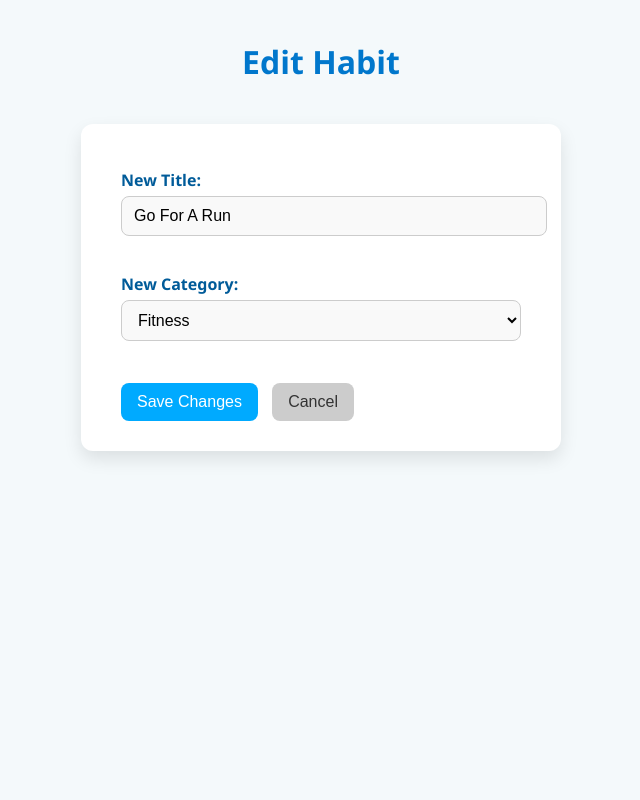
After one commit to AndrewTranKings/AT3-App, a Flask app: page /edit_habit/1 in a window 1280 px wide. The commit adds this page. Shown: the whole page, without its empty margins (319-959 px from the left). Run offline with Flask 3, Linux system fonts and the light colour scheme.

Commit message:
Edit and delete habit buttons created. Works for whichever habit the user selects with the habit buttons above. Proper styling of buttons, greyed out when no habit selected, coloured in when habit selected. Fixed issue where improper days is displayed initially. Corresponding logs are also deleted along with the habit.

```diff
--- a/home/data.py
+++ b/home/data.py
@@ -21,7 +21,7 @@ class Habit(db.Model):
     title = db.Column(db.String(100), nullable=False)
     category = db.Column(db.String(100), nullable=False)
     user_id = db.Column(db.Integer, db.ForeignKey('user.id'), nullable = False)
-    logs = db.relationship('HabitLog', backref='habit', lazy=True)
+    logs = db.relationship('HabitLog', backref='habit', lazy=True, cascade='all, delete-orphan')
 
     def __init__(self, title, category, user_id):
         self.title = title
--- a/home/server.py
+++ b/home/server.py
@@ -1,7 +1,7 @@
 from flask import Flask, render_template, url_for, redirect, request, jsonify, session
 from data import db, User, Habit, HabitLog
 from user import create_new_user, update_user_profile
-from habit import create_new_habit
+from habit import create_new_habit, edit_a_habit, delete_a_habit
 import os
 from datetime import datetime
 
@@ -109,6 +109,32 @@ def create_habit():
         create_new_habit(title_input, category_input, user_id_input)
         return redirect(url_for('calendar'))
 
+@app.route('/edit_habit/<int:habit_id>', methods=['GET', 'POST'])
+def edit_habit(habit_id):
+    habit = Habit.query.get(habit_id)
+    if not habit:
+        return "Habit not found", 404
+
+    if request.method == 'POST':
+        title_input = request.form.get('title')
+        category_input = request.form.get('category')
+        edit_a_habit(habit_id, title_input, category_input)
+        return redirect(url_for('calendar'))
+
+    return render_template('edit_habit.html', habit=habit)
+
+@app.route('/delete_habit/<int:habit_id>', methods=['POST'])
+def delete_habit(habit_id):
+    #Only logged in user can delete their habit
+    user_id = session.get('user_id')
+    if not user_id:
+        return redirect(url_for('login'))
+
+    success = delete_a_habit(habit_id)
+    if not success:
+        return "Habit not found", 404
+    return redirect(url_for('calendar'))
+
 @app.route('/log_habit', methods=['POST'])
 def log_habit():
     data = request.get_json()
--- /dev/null
+++ b/home/static/css/edit_habit.css
@@ -0,0 +1,75 @@
+body {
+    font-family: 'Segoe UI', Tahoma, Geneva, Verdana, sans-serif;
+    background: #f4f9fb;
+    margin: 0;
+    padding: 0;
+    color: #333;
+    display: flex;
+    flex-direction: column;
+    align-items: center;
+    justify-content: flex-start;
+    min-height: 100vh;
+}
+
+h1 {
+    color: #0077cc;
+    margin-top: 40px;
+    font-size: 2rem;
+}
+
+form {
+    background: white;
+    padding: 30px 40px;
+    border-radius: 12px;
+    box-shadow: 0 8px 18px rgba(0, 0, 0, 0.1);
+    width: 90%;
+    max-width: 400px;
+    margin-top: 20px;
+}
+
+label {
+    display: block;
+    margin-top: 15px;
+    font-weight: bold;
+    color: #005b99;
+}
+
+input[type="text"],
+select {
+    width: 100%;
+    padding: 10px 12px;
+    margin-top: 5px;
+    border: 1px solid #ccc;
+    border-radius: 8px;
+    font-size: 1rem;
+    background: #f9f9f9;
+}
+
+button {
+    margin-top: 20px;
+    padding: 10px 16px;
+    font-size: 1rem;
+    border: none;
+    border-radius: 8px;
+    cursor: pointer;
+    margin-right: 10px;
+    transition: background-color 0.3s ease;
+}
+
+button[type="submit"] {
+    background-color: #00aaff;
+    color: white;
+}
+
+button[type="submit"]:hover {
+    background-color: #008ecc;
+}
+
+button[type="button"] {
+    background-color: #ccc;
+    color: #333;
+}
+
+button[type="button"]:hover {
+    background-color: #aaa;
+}
--- /dev/null
+++ b/home/templates/edit_habit.html
@@ -0,0 +1,30 @@
+<!DOCTYPE html>
+<html lang="en">
+<head>
+    <meta charset="UTF-8">
+    <meta name="viewport" content="width=device-width, initial-scale=1.0">
+    <title>Edit Habit</title>
+    <link rel="stylesheet" href="{{ url_for('static', filename='css/edit_habit.css') }}">
+</head>
+<body>
+    <h1>Edit Habit</h1>
+    <form method="POST">
+    <label for="title">New Title:</label>
+    <input type="text" name="title" id="title" value="{{ habit.title }}"><br><br>
+
+    <label for="category">New Category:</label>
+    <select name="category" id="category">
+            <option value="">-- Keep Current --</option>
+            <option value="Health" {% if habit.category == 'Health' %}selected{% endif %}>Health</option>
+            <option value="Fitness" {% if habit.category == 'Fitness' %}selected{% endif %}>Fitness</option>
+            <option value="Productivity" {% if habit.category == 'Productivity' %}selected{% endif %}>Productivity</option>
+            <option value="Mindfulness" {% if habit.category == 'Mindfulness' %}selected{% endif %}>Mindfulness</option>
+            <option value="Other" {% if habit.category == 'Other' %}selected{% endif %}>Other</option>
+        </select><br><br>
+
+    <button type="submit">Save Changes</button>
+    <a href="{{ url_for('calendar') }}"><button type="button">Cancel</button></a>
+</form>
+
+</body>
+</html>
--- a/home/user.py
+++ b/home/user.py
@@ -38,3 +38,5 @@ def allowed_file(filename):
     return '.' in filename and filename.rsplit('.', 1)[1].lower() in ALLOWED_EXTENSIONS
 
 #MUST ADD A VISUAL ALERT FOR USER TO KNOW FILE TYPE IS INCORRECT
+#Sort out calendar bug where no habit selected displays 31 days
+#Work on shop or community
```
Also changed, not shown: home/habit.py (+20 -0 lines), home/static/JavaScript/calendar.js (+28 -4 lines), home/static/css/calendar2.css (+69 -1 lines), home/templates/calendar.html (+13 -1 lines), instance/app_database_test.db.
